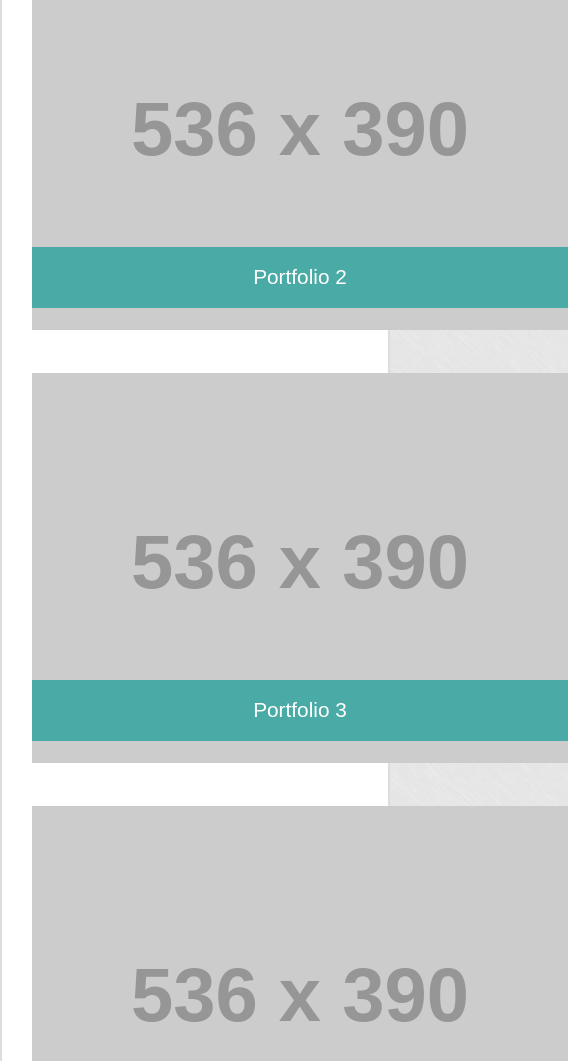
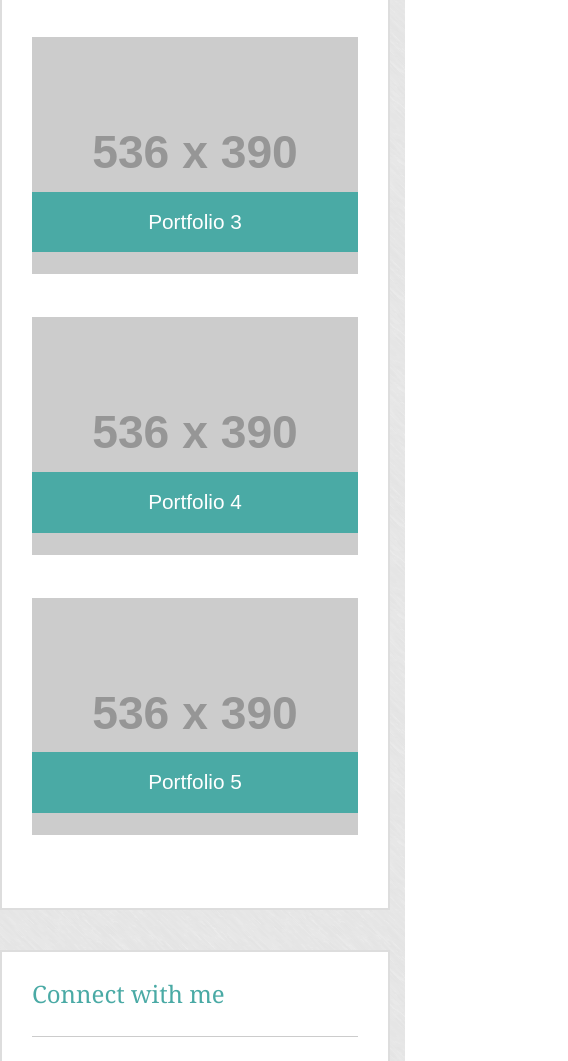
Before and after one commit to venumora/Bootstrap-Portfolio, a plain HTML site: page portfolio.html in a window 390 px wide. Shown: the part 811-1872 px from the top of the page, 568 px wide, since content can reach past the window. Drawn offline with nearby package versions, Linux system fonts and the light colour scheme; placeholder pictures from the web are drawn by us.

Commit message:
Fixing issues in profolio page

```diff
--- a/assets/css/style.css
+++ b/assets/css/style.css
@@ -26,7 +26,7 @@ body {
 	background: url("../images/bg.png");
 	font-size: 16px;
 	margin: 0;
-	margin-bottom: 100px;
+	margin-bottom: 60px;
 }
 
 h1 {
@@ -153,7 +153,11 @@ a {
 }
 
 .portfolio-list .portfolio-list-item:nth-child(odd) {
-	margin-right: 40px;
+	padding-right: 20px;
+}
+
+.portfolio-list .portfolio-list-item:nth-child(even) {
+	padding-left: 20px;
 }
 
 .display-inline-block {
@@ -300,7 +304,11 @@ a {
 	font-size: 1em;
 }
 
-@media screen and (max-width: 768px) {
+.portfolio-picture {
+	width: 100%;
+}
+
+@media screen and (max-width: 767px) {
 	.about-me .margin-right-25-px {
 		margin-right: 0px;
 	}
@@ -340,4 +348,16 @@ a {
 		padding-left: 0px;
 		padding-right: 0px;
 	}
+
+	.portfolio-list .portfolio-list-item {
+		width: 100%;
+	}
+
+	.portfolio-list .portfolio-list-item:nth-child(odd) {
+		padding-right: 0px;
+	}
+
+	.portfolio-list .portfolio-list-item:nth-child(even) {
+		padding-left: 0px;
+	}
 }
--- a/portfolio.html
+++ b/portfolio.html
@@ -41,71 +41,71 @@
 					</div>
 				</div>
 				<div class="row no-gutter padding-30-px">
-					<ul class="portfolio-list margin-top-30-px">
-						<li class="float-left margin-bottom-40-px portfolio-list-item">
+					<ul class="portfolio-list">
+						<li class="float-left margin-bottom-40-px portfolio-list-item col-lg-6 col-md-6 col-sm-6 col-xs-6">
 							<article class="pos-r">
 							    <picture>
 			                      <source srcset="https://placehold.it/536X390/2562c4" media="(max-width: 640px)">
 								  <source srcset="https://placehold.it/290X210/2562c4" media="(max-width: 768px)">
 			                      <source srcset="https://placehold.it/406X297/2562c4" media="(max-width: 980px)">
 			                      <source srcset="https://placehold.it/273X200/2562c4">
-			                      <img src="https://placehold.it/273X200/2562c4" alt="Portfolio 1">
+			                      <img class="portfolio-picture" src="https://placehold.it/273X200/2562c4" alt="Portfolio 1">
 			                    </picture>
 								<a href="#" class="portfolio-label padding-20-px bg-teal color-white pos-a">
 									Portfolio 1
 								</a>
 							</article>
 						</li>
-						<li class="float-left margin-bottom-40-px portfolio-list-item">
+						<li class="float-left margin-bottom-40-px portfolio-list-item col-lg-6 col-md-6 col-sm-6 col-xs-6">
 							<article class="pos-r">
 								<picture>
 			                      <source srcset="https://placehold.it/536X390/f46e42" media="(max-width: 640px)">
 								  <source srcset="https://placehold.it/290X210/f46e42" media="(max-width: 768px)">
 			                      <source srcset="https://placehold.it/406X297/f46e42" media="(max-width: 980px)">
 			                      <source srcset="https://placehold.it/273X200/f46e42">
-								  <img src="https://placehold.it/273X200/f46e42" alt="Portfolio 2">
+								  <img class="portfolio-picture" src="https://placehold.it/273X200/f46e42" alt="Portfolio 2">
 			                    </picture>
 								<a href="#" class="portfolio-label padding-20-px bg-teal color-white pos-a">
 									Portfolio 2
 								</a>
 							</article>
 						</li>
-						<li class="float-left margin-bottom-40-px portfolio-list-item">
+						<li class="float-left margin-bottom-40-px portfolio-list-item col-lg-6 col-md-6 col-sm-6 col-xs-6">
 							<article class="pos-r">
 								<picture>
 			                      <source srcset="https://placehold.it/536X390/c61780" media="(max-width: 640px)">
 								  <source srcset="https://placehold.it/290X210/c61780" media="(max-width: 768px)">
 			                      <source srcset="https://placehold.it/406X297/c61780" media="(max-width: 980px)">
 			                      <source srcset="https://placehold.it/273X200/c61780">
-								  <img src="https://placehold.it/273X200/c61780" alt="Portfolio 3">
+								  <img class="portfolio-picture" src="https://placehold.it/273X200/c61780" alt="Portfolio 3">
 			                    </picture>
 								<a href="#" class="portfolio-label padding-20-px bg-teal color-white pos-a">
 									Portfolio 3
 								</a>
 							</article>
 						</li>
-						<li class="float-left margin-bottom-40-px portfolio-list-item">
+						<li class="float-left margin-bottom-40-px portfolio-list-item col-lg-6 col-md-6 col-sm-6 col-xs-6">
 							<article class="pos-r">
 								<picture>
 			                      <source srcset="https://placehold.it/536X390/c6c317" media="(max-width: 640px)">
 								  <source srcset="https://placehold.it/290X210/c6c317" media="(max-width: 768px)">
 			                      <source srcset="https://placehold.it/406X297/c6c317" media="(max-width: 980px)">
 			                      <source srcset="https://placehold.it/273X200/c6c317">
-								  <img src="https://placehold.it/273X200/c6c317" alt="Portfolio 4">
+								  <img class="portfolio-picture" src="https://placehold.it/273X200/c6c317" alt="Portfolio 4">
 			                    </picture>
 								<a href="#" class="portfolio-label padding-20-px bg-teal color-white pos-a">
 									Portfolio 4
 								</a>
 							</article>
 						</li>
-						<li class="float-left margin-bottom-40-px portfolio-list-item">
+						<li class="float-left margin-bottom-40-px portfolio-list-item col-lg-6 col-md-6 col-sm-6 col-xs-6">
 							<article class="pos-r">
 								<picture>
 			                      <source srcset="https://placehold.it/536X390/17c668" media="(max-width: 640px)">
 								  <source srcset="https://placehold.it/290X210/17c668" media="(max-width: 768px)">
 			                      <source srcset="https://placehold.it/406X297/17c668" media="(max-width: 980px)">
 			                      <source srcset="https://placehold.it/273X200/17c668">
-								  <img src="https://placehold.it/273X200/17c668" alt="Portfolio 5">
+								  <img class="portfolio-picture" src="https://placehold.it/273X200/17c668" alt="Portfolio 5">
 			                    </picture>
 								<a href="#" class="portfolio-label padding-20-px bg-teal color-white pos-a">
 									Portfolio 5
```
